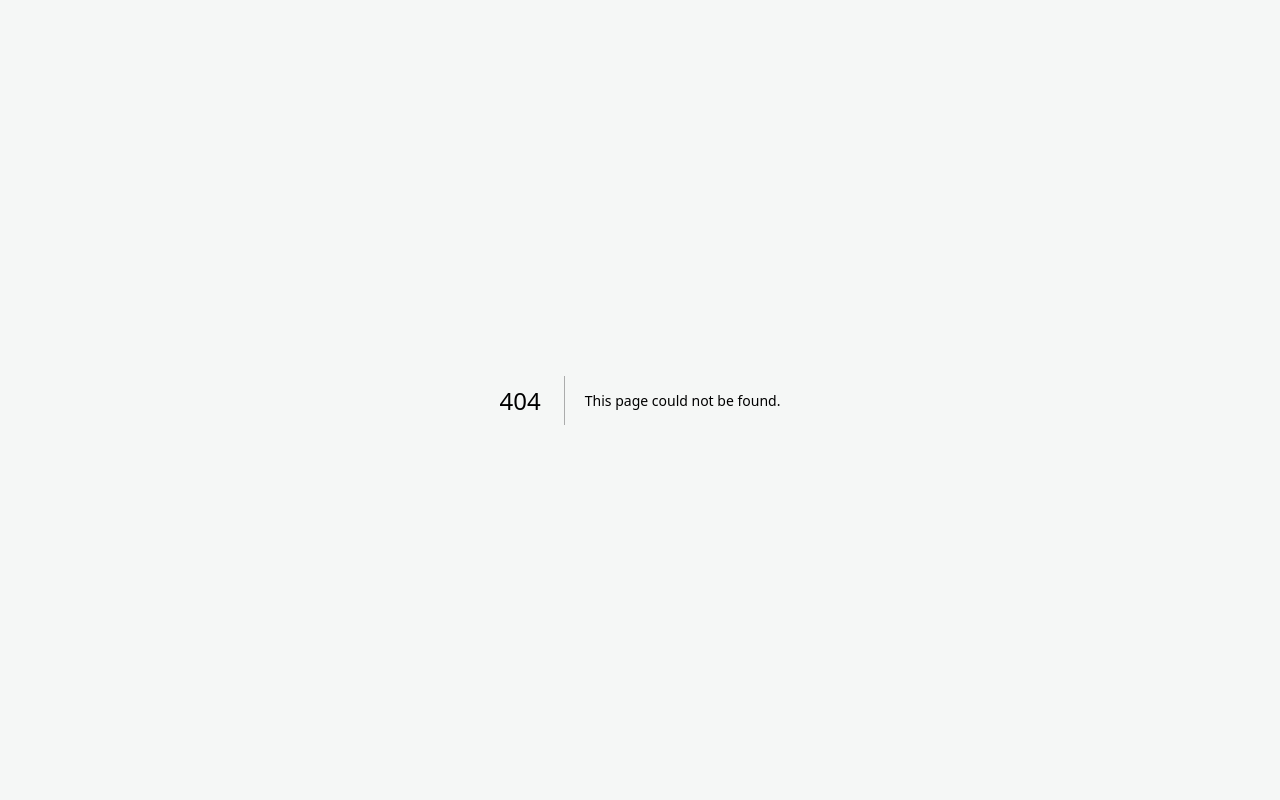
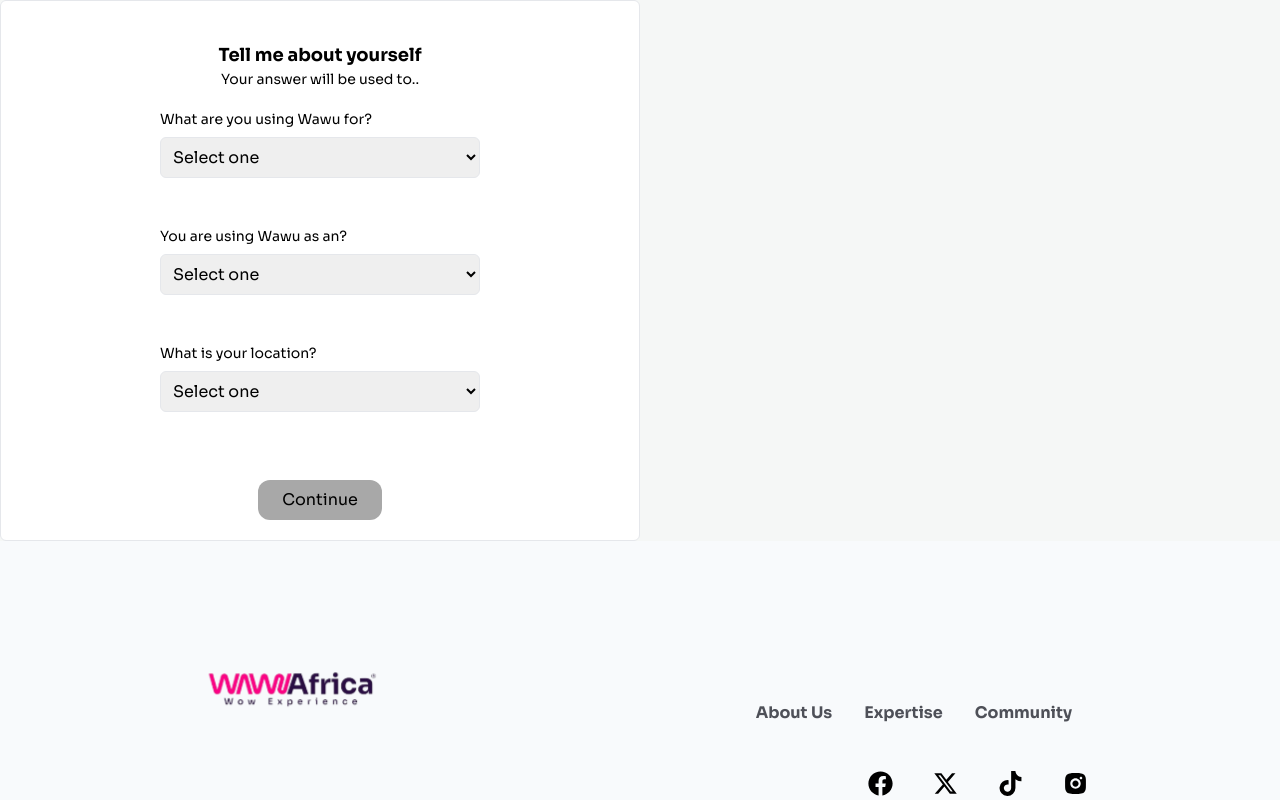
Before and after one commit to DavidWaza/wawu-web-app, a Next.js app: page /onboarding/user-screen-about in a window 1280 px wide. Before the commit this address had no page. Shown: the top 800 px of the page. Built offline with nearby package versions, Linux system fonts and the light colour scheme; a web font is replaced by a local one.

Commit message:
feat: wrapped onboarding page with context

```diff
--- /dev/null
+++ b/src/Context/onboardingContext.tsx
@@ -0,0 +1,40 @@
+import React, { createContext, useContext, useState, ReactNode, FC } from "react";
+
+// Define the context properties
+interface OnboardingContextProps {
+  currentStep: number;
+  goToNextStep: () => void;
+  goToPreviousStep: () => void;
+}
+
+// Create the context with an initial undefined value
+const OnboardingContext = createContext<OnboardingContextProps | undefined>(undefined);
+
+// Custom hook to use the Onboarding context
+export const useOnboarding = (): OnboardingContextProps => {
+  const context = useContext(OnboardingContext);
+  if (!context) {
+    throw new Error("useOnboarding must be used within an OnboardingProvider");
+  }
+  return context;
+};
+
+// Define the provider properties
+interface OnboardingProviderProps {
+  children: ReactNode;
+}
+
+// Create the OnboardingProvider component
+export const OnboardingProvider: FC<OnboardingProviderProps> = ({ children }) => {
+  const [currentStep, setCurrentStep] = useState(0);
+  const NUMBER_OF_STEPS = 5;
+
+  const goToNextStep = () => setCurrentStep((prev) => (prev === NUMBER_OF_STEPS - 1 ? prev : prev + 1));
+  const goToPreviousStep = () => setCurrentStep((prev) => (prev <= 0 ? prev : prev - 1));
+
+  return (
+    <OnboardingContext.Provider value={{ currentStep, goToNextStep, goToPreviousStep }}>
+      {children}
+    </OnboardingContext.Provider>
+  );
+};
--- a/src/components/HeroComponent/HeroComponent.tsx
+++ b/src/components/HeroComponent/HeroComponent.tsx
@@ -12,6 +12,7 @@ interface HeroComponentProps {
   buttonText: string;
   backgroundColor: string;
   imgSrc: any;
+  link?:string;
 }
 
 const HeroComponent = (props: HeroComponentProps) => {
@@ -35,6 +36,7 @@ const HeroComponent = (props: HeroComponentProps) => {
             <Button
               size="large"
               className="p-2 border-none flex items-center justify-center gap-1 text-center"
+              href={props.link}
             >
               {props.buttonText}
               {<FaAngleRight /> && <FaAngleRight />}
--- /dev/null
+++ b/src/components/Stepper/Stepper.tsx
@@ -0,0 +1,27 @@
+import React from "react";
+
+const Stepper = ({ currentStep, numberOfSteps }: any) => {
+  const activeColor = (index: any) =>
+    currentStep >= index ? "bg-[#9510C9]" : "bg-white border border-[#9510C9]";
+  const isFinalStep = (index: any) => index === numberOfSteps - 1;
+  return (
+    <div className="flex items-center pt-20">
+      {Array.from({ length: numberOfSteps }).map((_, index) => (
+        <React.Fragment key={index}>
+          <div
+            className={`w-4 h-4 lg:w-8 lg:h-8 rounded-full flex justify-center items-center text-[#9510C9] ${activeColor(
+              index
+            )}`}
+          >
+            {index + 1}
+          </div>
+          {isFinalStep(index) ? null : (
+            <div className={`w-12 h-1 ${activeColor(index)}`}></div>
+          )}
+        </React.Fragment>
+      ))}
+    </div>
+  );
+};
+
+export default Stepper;
--- a/src/pages/_app.tsx
+++ b/src/pages/_app.tsx
@@ -1,12 +1,15 @@
 import "@/styles/globals.css";
 import type { AppProps } from "next/app";
 import Footer from "@/components/Footer/Footer";
+import { OnboardingProvider } from "@/Context/onboardingContext";
 
 export default function App({ Component, pageProps }: AppProps) {
   return (
     <div className="bg-[#F5F7F6]">
-      <Component {...pageProps} />
-      <Footer />
+      <OnboardingProvider>
+        <Component {...pageProps} />
+        <Footer />
+      </OnboardingProvider>
     </div>
   );
 }
--- a/src/pages/mentorship/index.tsx
+++ b/src/pages/mentorship/index.tsx
@@ -23,6 +23,7 @@ export default function Mentorship() {
         confident a mentor has been encouraging you or pointing the way
         if you do it effectively.`}
         buttonText="Sign In"
+        link="/auth/sign-up"
         imgSrc={"/assets/life-mentor.svg"}
       />
       <div className="bg-white">
--- /dev/null
+++ b/src/pages/onboarding/Layout.tsx
@@ -0,0 +1,25 @@
+import React from 'react';
+import Stepper from '../../components/Stepper/Stepper';
+import { useOnboarding } from '@/Context/onboardingContext';
+
+interface ILayoutProps {
+  children: React.ReactNode;
+}
+
+const OnboardingLayout: React.FC<ILayoutProps> = ({ children }) => {
+  const { currentStep } = useOnboarding();
+  const NUMBER_OF_STEPS = 5;
+
+  return (
+    <div>
+      <div className="flex justify-center">
+        <Stepper currentStep={currentStep} numberOfSteps={NUMBER_OF_STEPS} />
+      </div>
+      <div className="flex justify-center bg-[#F5F7F6] py-20 pt-[2rem] px-10 lg:px-0 w-full">
+        {children}
+      </div>
+    </div>
+  );
+};
+
+export default OnboardingLayout;
--- /dev/null
+++ b/src/pages/onboarding/index.tsx
@@ -0,0 +1,16 @@
+import React from 'react';
+import AboutUserProfileOnboarding from './user-screen-about';
+import { OnboardingProvider } from '@/Context/onboardingContext';
+import OnboardingLayout from './Layout';
+
+const OnboardingScreen: React.FC = () => {
+  return (
+    <OnboardingProvider>
+      <OnboardingLayout>
+        <AboutUserProfileOnboarding />
+      </OnboardingLayout>
+    </OnboardingProvider>
+  );
+};
+
+export default OnboardingScreen;
--- /dev/null
+++ b/src/pages/onboarding/user-screen-about.tsx
@@ -0,0 +1,83 @@
+import { useOnboarding } from '@/Context/onboardingContext';
+import React from 'react';
+import { useForm, SubmitHandler } from 'react-hook-form';
+
+type FormFields = {
+  mentorReasons: string;
+};
+
+const AboutUserProfileOnboarding: React.FC = () => {
+  const { goToNextStep } = useOnboarding();
+  const {
+    register,
+    handleSubmit,
+    formState: { errors, isSubmitting },
+  } = useForm<FormFields>();
+
+  const onSubmit: SubmitHandler<FormFields> = async (data) => {
+    await new Promise((resolve) => setTimeout(resolve, 1000));
+    console.log(data);
+    goToNextStep(); // Call the function to go to the next step
+  };
+
+  return (
+    <div className="bg-white lg:px-10 lg:w-1/2 border rounded-md pt-10">
+      <p className="text-center text-black font-bold text-lg sora">
+        Tell me about yourself
+      </p>
+      <p className="text-center text-black text-sm sora">
+        Your answer will be used to..
+      </p>
+      <form
+        onSubmit={handleSubmit(onSubmit)}
+        className="flex justify-center mt-5"
+      >
+        <div>
+          <div className="pb-10">
+            <label className="text-black block text-sm">
+              What are you using Wawu for?
+            </label>
+            <select
+              {...register("mentorReasons")}
+              className="py-2 px-2 text-black border border-1 rounded-md my-2 w-[20rem]"
+            >
+              <option>Select one</option>
+              <option>Reason number 2</option>
+            </select>
+          </div>
+          <div className="pb-10">
+            <label className="text-black block text-sm">
+              You are using Wawu as an?
+            </label>
+            <select
+              {...register("mentorReasons")}
+              className="py-2 px-2 text-black border border-1 rounded-md my-2 w-[20rem]"
+            >
+              <option>Select one</option>
+              <option>Reason number 2</option>
+            </select>
+          </div>
+          <div className="pb-10">
+            <label className="text-black block text-sm">
+              What is your location?
+            </label>
+            <select
+              {...register("mentorReasons")}
+              className="py-2 px-2 text-black border border-1 rounded-md my-2 w-[20rem]"
+            >
+              <option>Select one</option>
+              <option>Reason number 2</option>
+            </select>
+          </div>
+          <div className="my-5 flex justify-center">
+            <button className="bg-[#A8A8A8] py-2 px-6 rounded-xl" type="submit">
+              Continue
+            </button>
+          </div>
+        </div>
+      </form>
+    </div>
+  );
+};
+
+export default AboutUserProfileOnboarding;
```
Also changed, not shown: src/components/Forms/MenteeForms/Forms.tsx (+4 -4 lines).
